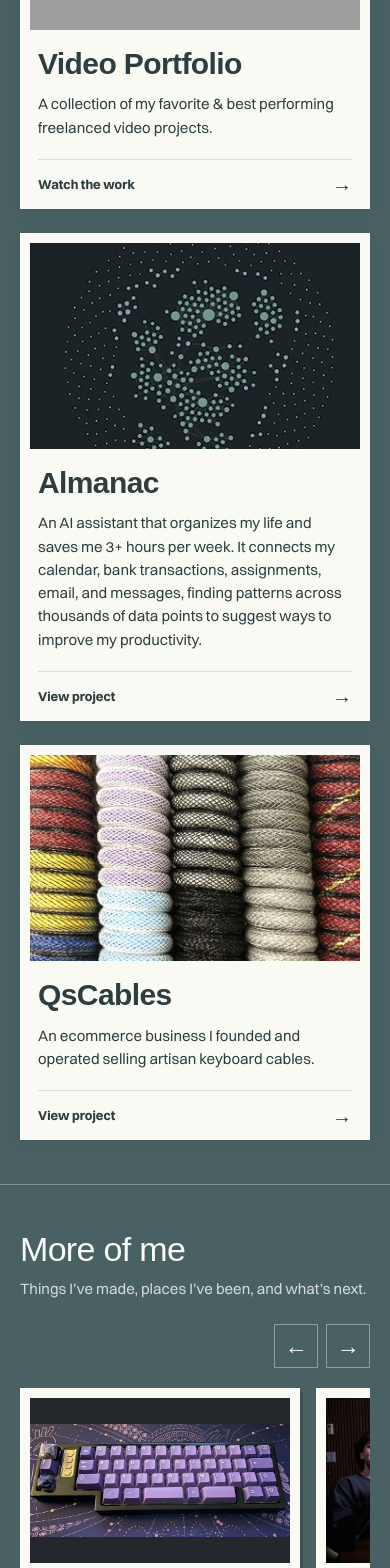
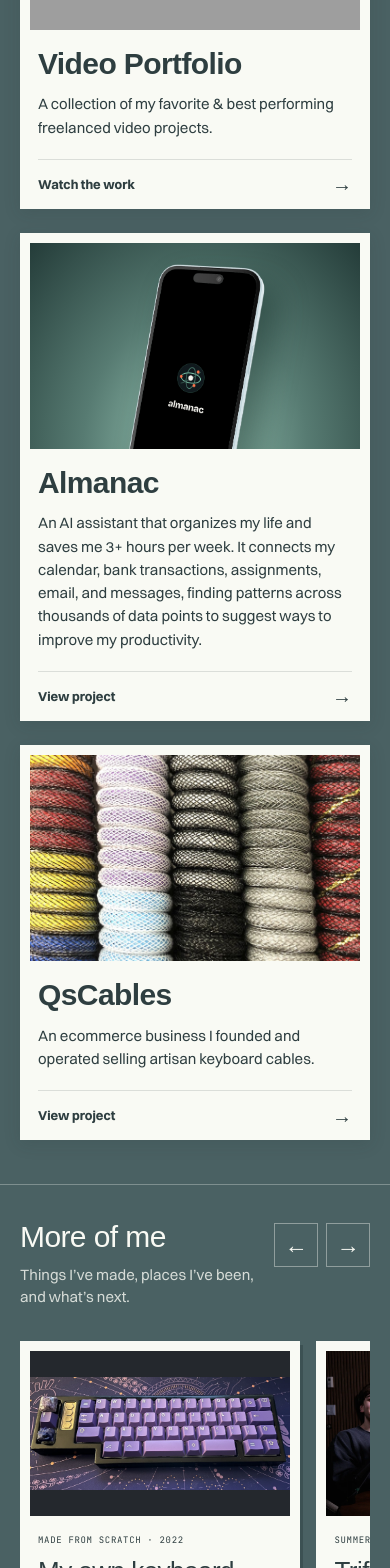
Before and after one commit to blakemattstall-maker/portfolio-site, a Next.js app: page / in a window 390 px wide. Shown: the part 1116-2684 px from the top of the page. Built offline with nearby package versions, Linux system fonts and the light colour scheme; grey boxes are pictures that could not be loaded; a web font is replaced by a local one.

Commit message:
Align shelf controls and replace Almanac cover with phone mockup

```diff
--- a/src/app/globals.css
+++ b/src/app/globals.css
@@ -566,7 +566,7 @@
 
 /* Matching introduction actions and restrained dialog entrances. */
 .intro-actions .contact-primary { display: flex; align-items: center; justify-content: space-between; align-self: stretch; gap: 30px; min-height: 54px; background: var(--color-peach); color: var(--color-ink); text-decoration: none; padding: 14px 22px; font-size: 18px; font-weight: 700; box-shadow: 3px 3px 0 #2e3e4080; }
-.intro-actions .contact-primary:hover { background: #f8b889; }
+.intro-actions .contact-primary:hover { background: var(--color-sun); }
 .shelf-controls { justify-content: flex-end; }
 .work-heading h2 { margin-top: 0; }
 @keyframes popup-enter { from { opacity: 0; transform: translateY(14px) scale(.99); } to { opacity: 1; transform: translateY(0) scale(1); } }
@@ -583,3 +583,11 @@
 .postcard-keyboard .postcard-art img,
 .postcard-trifilm .postcard-art img { object-fit: contain; object-position: center; min-height: 0; }
 .postcard-barbell .postcard-art img { object-position: 50% 60%; }
+
+.moments-intro { flex-wrap: nowrap; align-items: flex-start; }
+.moments-intro > div:first-child { min-width: 0; }
+.moments-intro h2 { margin-top: 0; }
+.moments-intro .shelf-controls { flex-shrink: 0; margin: 0; }
+.project-image-almanac { aspect-ratio: 16 / 10; margin: 10px 10px 0; padding: 0; background: radial-gradient(ellipse at 50% 100%, #9ccab8 0%, #577b72 48%, #243c39 100%); }
+.project-image-almanac img { position: absolute; width: 48%; height: auto; aspect-ratio: auto; max-width: none; left: 26%; top: 5%; object-fit: contain; filter: drop-shadow(14px 16px 15px #10262270); }
+@media (max-width: 599px) { .moments-intro { gap: 12px; } .moments-intro h2 { font-size: 30px; } }
--- a/src/components/Canvas.tsx
+++ b/src/components/Canvas.tsx
@@ -159,9 +159,9 @@
                 const item = work.find((w) => w.slug === card.slug)!;
                 return <a key={card.slug} href={pathFor(card.slug)} className="project-card" style={{ "--card-accent": `var(--color-${item.accent})` } as CSSProperties}
                   onClick={(event) => { if (!event.metaKey && !event.ctrlKey && !event.shiftKey && !event.altKey) { event.preventDefault(); open(card.slug); } }}>
-                  <div className="project-image">
+                  <div className={`project-image${card.slug === "almanac" ? " project-image-almanac" : ""}`}>
                     {/* eslint-disable-next-line @next/next/no-img-element */}
-                    <img src={item.thumb} alt="" loading={index < 2 ? "eager" : "lazy"} />
+                    <img src={card.slug === "almanac" ? "/images/proj/almanac-phone.png" : item.thumb} alt="" loading={index < 2 ? "eager" : "lazy"} />
                     {card.slug === "videography" && <span className="project-play" aria-hidden>▶</span>}
                   </div>
                   <div className="project-caption"><h3 className="display">{card.title}</h3><p>{card.description}</p><span className="project-action">{card.action}<span aria-hidden>→</span></span></div>
@@ -173,7 +173,6 @@
         </section>
       </main>
       <section className="moments-home" id="more-of-me" aria-labelledby="moments-heading">
-        <div className="moments-intro"><div><h2 id="moments-heading" className="display">More of me</h2><p>Things I’ve made, places I’ve been, and what’s next.</p></div></div>
         <MomentShelf onKeyboard={openDesk} onMoment={open} />
       </section>
       <Ticker />
--- a/src/components/MomentShelf.tsx
+++ b/src/components/MomentShelf.tsx
@@ -16,7 +16,8 @@
   const rail = useRef<HTMLDivElement>(null);
   const move = (direction: number) => rail.current?.scrollBy({ left: direction * rail.current.clientWidth * .8, behavior: window.matchMedia("(prefers-reduced-motion: reduce)").matches ? "instant" : "smooth" });
   return <div className="moment-shelf">
-    <div className="shelf-controls"><div><button type="button" onClick={() => move(-1)} aria-label="Previous moments">←</button><button type="button" onClick={() => move(1)} aria-label="Next moments">→</button></div></div>
+    <div className="moments-intro"><div><h2 id="moments-heading" className="display">More of me</h2><p>Things I’ve made, places I’ve been, and what’s next.</p></div>
+    <div className="shelf-controls"><div><button type="button" onClick={() => move(-1)} aria-label="Previous moments">←</button><button type="button" onClick={() => move(1)} aria-label="Next moments">→</button></div></div></div>
     <div className="moment-rail" ref={rail} aria-label="Smaller projects and experiences" tabIndex={0}>
       {cards.map((card) => <button type="button" key={card.id} className={`moment-postcard postcard-${card.id}`} onClick={() => card.id === "keyboard" ? onKeyboard() : onMoment(card.id)}>
         <span className="postcard-art">
```
Also changed, not shown: public/images/proj/almanac-phone.png (added).
